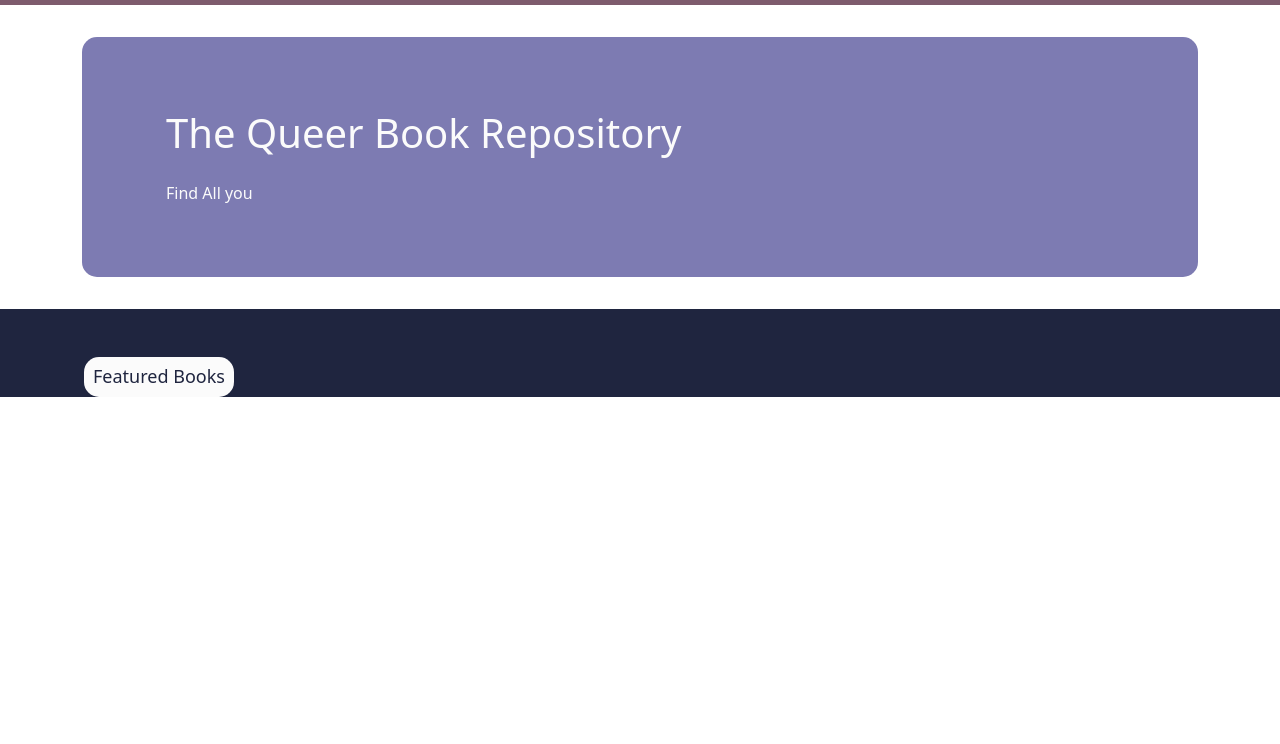
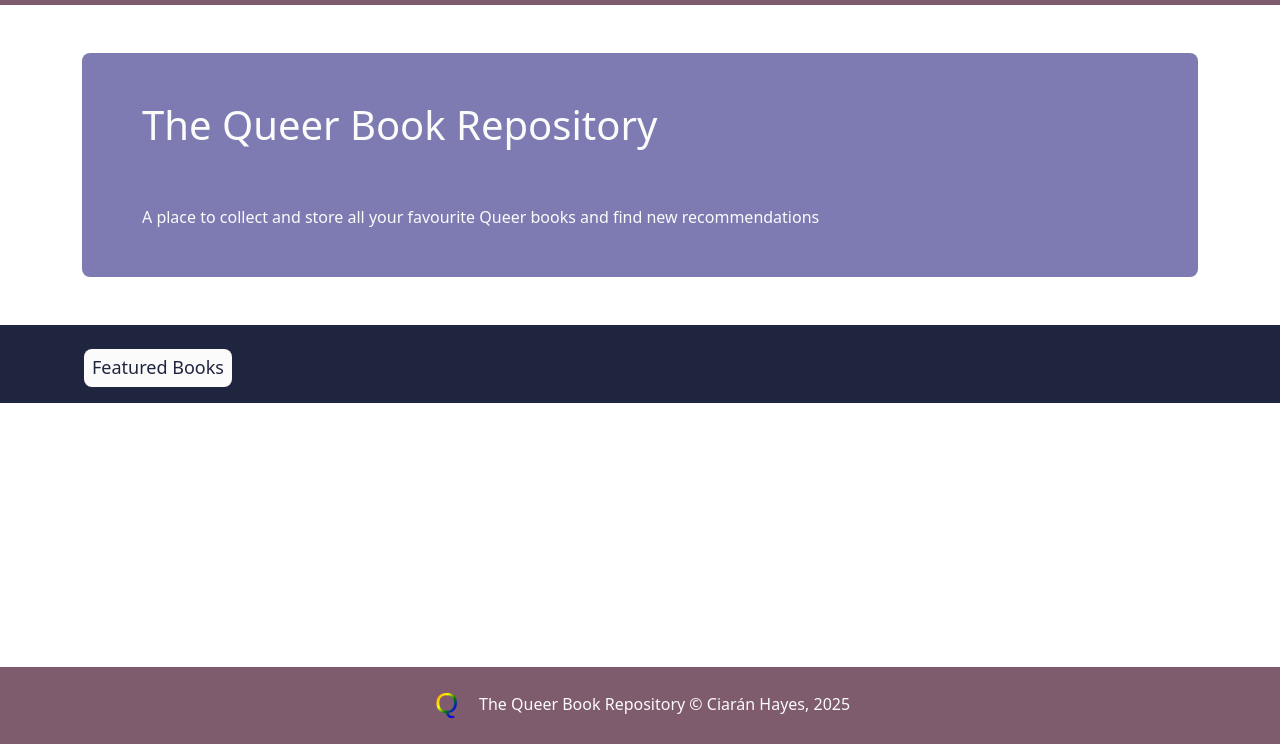
Before and after one commit to ciaranhayes/Queer-Book-Repository, a website: page index.html in a window 1280 px wide. Shown: the part 56-800 px from the top of the page. Drawn offline with nearby package versions, Linux system fonts and the light colour scheme.

Commit message:
making use of bootstrap classes

```diff
--- a/index.html
+++ b/index.html
@@ -39,25 +39,40 @@
             <li class="nav-item">
                 <a class="nav-link" href="#">Library</a>
             </li>
-            <li class="nav-item login">
+            <li class="nav-item">
                 <a class="nav-link" href="#">Log In</a>
             </li>
           </ul>
         </div>
       </nav>
 
-      <div id="hero" class="container">
-        <div class="container-fluid hero">
-            <h1 class="hero-text">The Queer Book Repository</h1>
-            <p class="hero-paragraph">Find All you </p>
+      <section id="hero" class="container mt-5 mb-5">
+        <div class="container-fluid hero rounded-3">
+            <h1 class="p-5 hero-text">The Queer Book Repository</h1>
+            <p class="ps-5 pb-5 hero-text">A place to collect and store all your favourite Queer books and find new recommendations</p>
         </div>
-      </div>
+      </section>
 
-      <div id="featuredbooks" class="container-fluid">
-        <h2 class="featured">Featured Books</h2>
-      </div>
+      <section id="featured-books" class="container-fluid pt-2 pb-2">
+        <h2 class="featured p-2 rounded-3 mt-3">Featured Books</h2>
+      </section>
 
+      <footer class="container-fluid position-absolute bottom-0">
 
-
+        <p class="footer-text"> <svg width="45" height="45" xmlns="http://www.w3.org/2000/svg">
+            <defs>
+              <linearGradient id="rainbow-gradient" x1="0%" y1="0%" x2="100%" y2="100%">
+                <stop offset="0%" style="stop-color: red; stop-opacity: 1" />
+                <stop offset="20%" style="stop-color: orange; stop-opacity: 1" />
+                <stop offset="40%" style="stop-color: yellow; stop-opacity: 1" />
+                <stop offset="60%" style="stop-color: green; stop-opacity: 1" />
+                <stop offset="80%" style="stop-color: blue; stop-opacity: 1" />
+                <stop offset="100%" style="stop-color: purple; stop-opacity: 1" />
+              </linearGradient>
+            </defs>
+            <text x="5" y="30" font-family="Arial" font-size="30" fill="url(#rainbow-gradient)">Q</text>
+          </svg>
+          The Queer Book Repository © Ciarán Hayes, 2025 </p>
+      </footer>
 </body>
 </html>
--- a/styles.css
+++ b/styles.css
@@ -34,38 +34,32 @@ li.nav-item {
 
 .hero {
     background-color: #7D7BB2;
-    border-radius: 15px;
 }
 
 .hero-text {
-    padding: 4.5rem;
-    padding-bottom: 1rem;
-    color: #FBFBFB;
+    color:#FBFBFB
 }
 
-.hero-paragraph {
-    color: #FBFBFB;
-    padding-left: 4.5rem;
-    padding-bottom: 4.5rem;
-}
-
-#hero {
-    margin-top: 2rem;
-    margin-bottom: 2rem;
-}
-
-#featuredbooks {
+#featured-books {
     background-color: #1F253F;
-    padding-top: 2rem;
 }
 
 .featured {
     color:#1F253F;
     background-color: #FBFBFB;
-    padding: 0.5em;
-    border-radius: 15px;
+    font-weight: 500;
     max-width: fit-content;
-    margin-top: 1rem;
     font-size: large;
     margin-left: 4.5rem;
 }
+
+footer {
+    background-color: #7E5B6D;
+    min-height: 4rem;
+}
+
+.footer-text {
+    padding-top: 1rem;
+    text-align: center;
+    color:#FBFBFB;
+}
```
